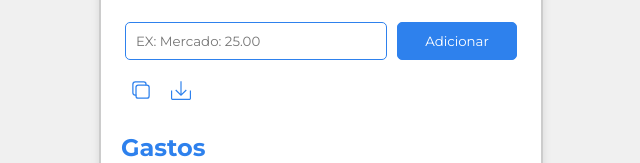
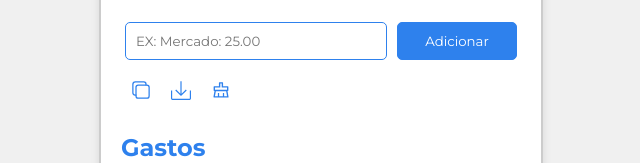
Before and after one commit to PedroRamos360/ExpenseTracker, a React (Create React App) app: page / in a window 1280 px wide. Shown: the part 148-311 px from the top of the page, without its empty margins (319-959 px from the left). Built offline with nearby package versions, Linux system fonts and the light colour scheme.

Commit message:
feat: clean all expenses button and with confirmation function

```diff
--- a/src/App.js
+++ b/src/App.js
@@ -4,6 +4,7 @@ import "./App.css";
 import swal from "sweetalert";
 import { TfiImport } from "react-icons/tfi";
 import { FaTrash } from "react-icons/fa";
+import { AiOutlineClear } from "react-icons/ai";
 
 const STORAGE_BASE_KEY = "EXPENSE_TRACKER";
 
@@ -96,6 +97,11 @@ function App() {
     });
   }, [saveExpenses]);
 
+  const clearExpenses = useCallback(() => {
+    saveExpenses([]);
+    successAlert("Sucesso!", "Todos os gastos foram apagados!");
+  }, [saveExpenses]);
+
   return (
     <main>
       <div className="container">
@@ -133,6 +139,15 @@ function App() {
               >
                 <TfiImport size={20} />
               </button>
+              <button
+                onClick={() => {
+                  withConfirmation(clearExpenses);
+                }}
+                className="header-button"
+                title="Limpar todos gastos"
+              >
+                <AiOutlineClear size={20} />
+              </button>
             </div>
             <h2>Gastos</h2>
             <ul>
@@ -166,6 +181,20 @@ function App() {
       </div>
     </main>
   );
+}
+
+function withConfirmation(callback) {
+  swal({
+    title: "Tem certeza?",
+    text: "Você realmente quer deletar todos os seus gastos registrados?",
+    icon: "warning",
+    buttons: ["Cancelar", "Deletar"],
+    dangerMode: true,
+  }).then((willDelete) => {
+    if (willDelete) {
+      callback();
+    }
+  });
 }
 
 function validateExpense(expense) {
```
